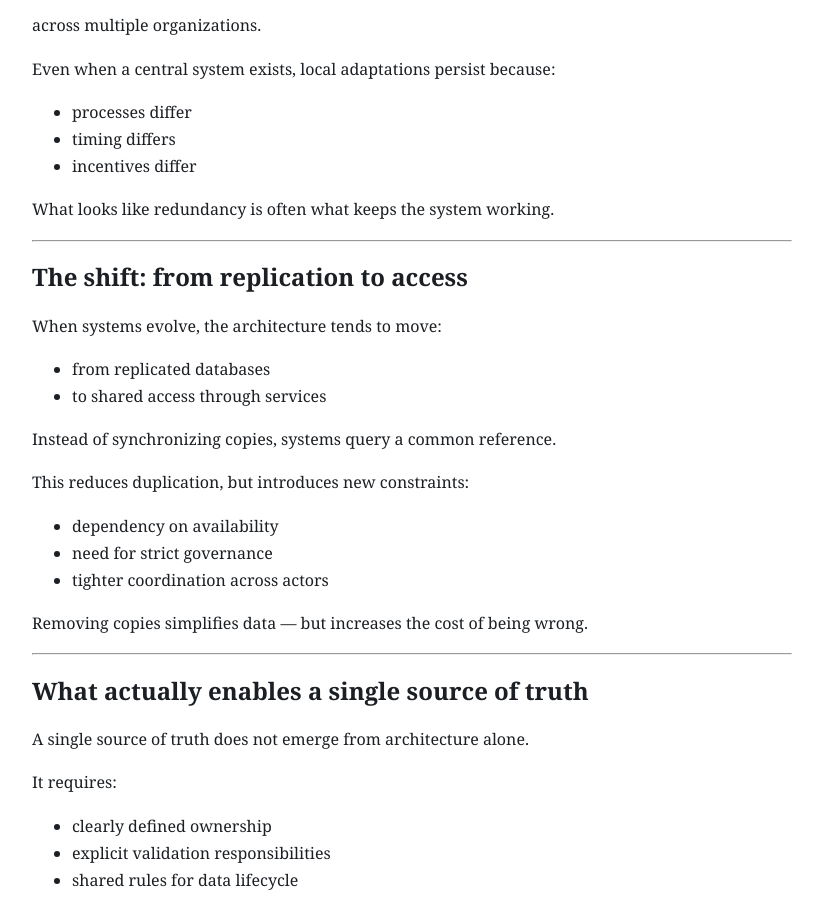
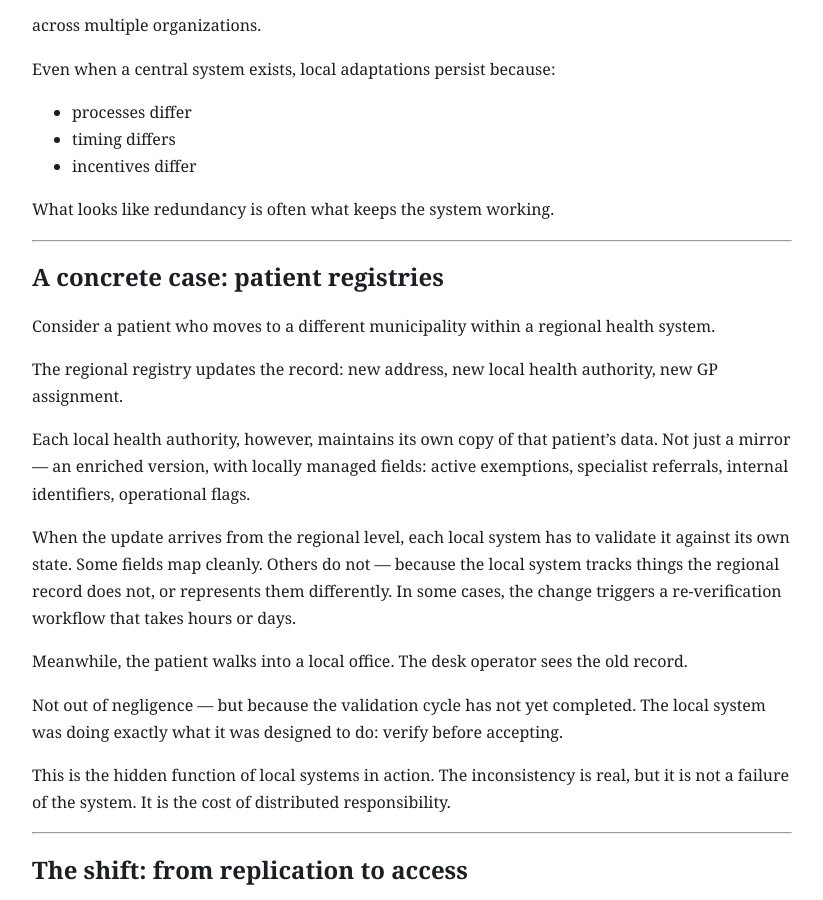
Before and after one commit to ale-saglia/insight, a Jekyll site: the page built from src/digital-health/single-source-truth-no-tech-problem.md, in a window 1280 px wide and 900 px high, scrolled down 1697 px. Shown: the whole window, without its empty margins (228-1051 px from the left). Built offline with Jekyll 4.4.1, drawn with Linux system fonts in a browser that asks for light colours.

Commit message:
feat(digital-health): add case study on patient registries to illustrate the complexities of data validation in healthcare systems

```diff
--- a/src/digital-health/single-source-truth-no-tech-problem.md
+++ b/src/digital-health/single-source-truth-no-tech-problem.md
@@ -81,6 +81,24 @@ What looks like redundancy is often what keeps the system working.
 
 ---
 
+## A concrete case: patient registries
+
+Consider a patient who moves to a different municipality within a regional health system.
+
+The regional registry updates the record: new address, new local health authority, new GP assignment.
+
+Each local health authority, however, maintains its own copy of that patient's data. Not just a mirror — an enriched version, with locally managed fields: active exemptions, specialist referrals, internal identifiers, operational flags.
+
+When the update arrives from the regional level, each local system has to validate it against its own state. Some fields map cleanly. Others do not — because the local system tracks things the regional record does not, or represents them differently. In some cases, the change triggers a re-verification workflow that takes hours or days.
+
+Meanwhile, the patient walks into a local office. The desk operator sees the old record.
+
+Not out of negligence — but because the validation cycle has not yet completed. The local system was doing exactly what it was designed to do: verify before accepting.
+
+This is the hidden function of local systems in action. The inconsistency is real, but it is not a failure of the system. It is the cost of distributed responsibility.
+
+---
+
 ## The shift: from replication to access
 
 When systems evolve, the architecture tends to move:
```
